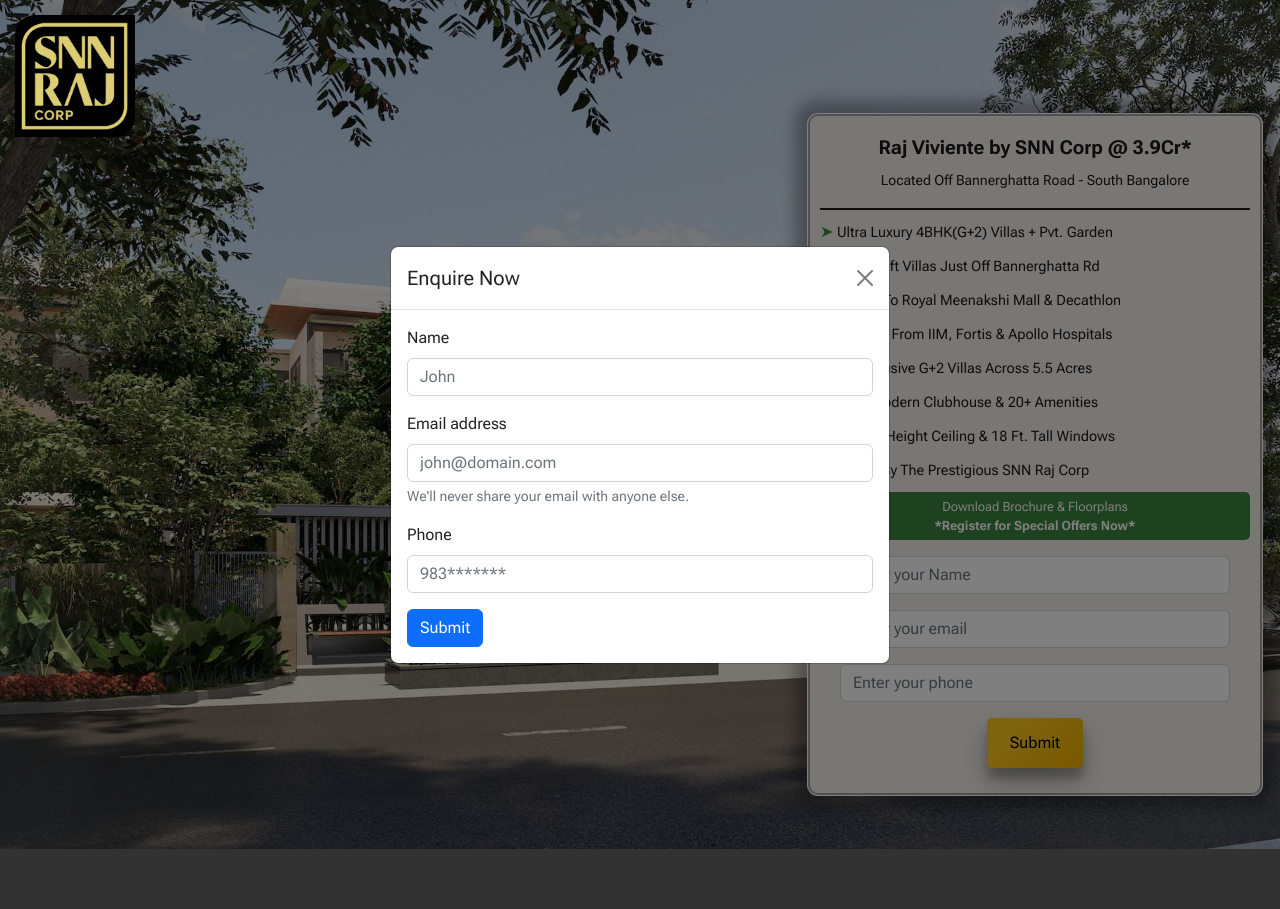
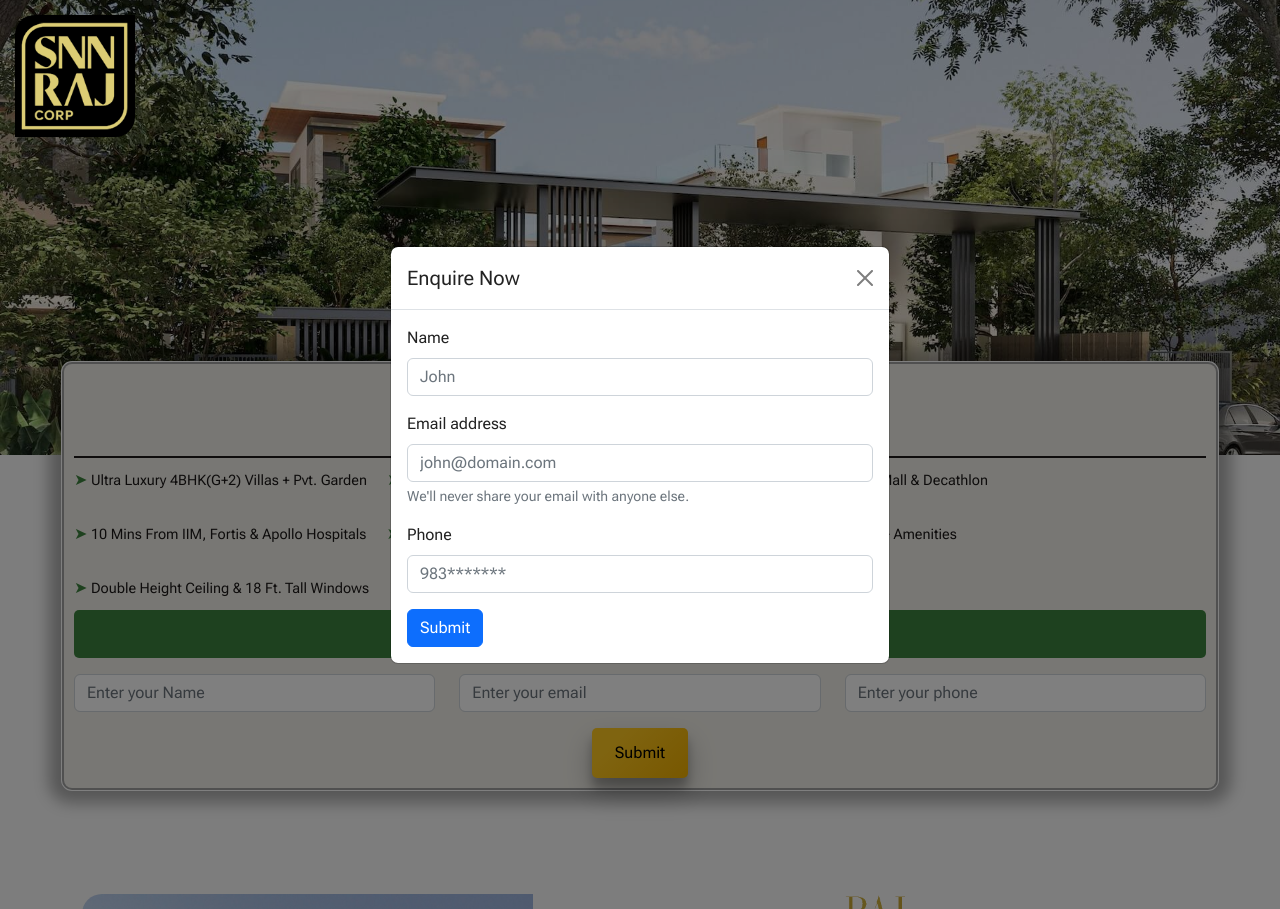
Before and after one commit to Subham043/raj-viviente-landing-page, a PHP site: page / in a window 1280 px wide. Run offline with PHP 8.4, Linux system fonts and the light colour scheme; some libraries are stand-ins or nearby versions.

Commit message:
fixed banner

```diff
--- a/src/assets/rajhighgardens/css/styles.css
+++ b/src/assets/rajhighgardens/css/styles.css
@@ -87,9 +87,15 @@ section{
 
 .banner-holder{
     width: 100%;
-    min-height: 100vh;
+    height: 50vh;
     position: relative;
-    margin-bottom: 50px;
+    z-index: 999;
+}
+
+.banner-holder2{
+    width: 100%;
+    position: relative;
+    /* margin-bottom: calc(45vh + 0.5vw); */
     z-index: 999;
 }
 
@@ -220,7 +226,7 @@ section{
     padding: 150px 0;
 }
 
-.contact-holder::before {
+/* .contact-holder::before {
     position: absolute;
     content: '';
     width: 100%;
@@ -230,7 +236,7 @@ section{
     background: #000;
     opacity: .6;
     z-index: 2;
-}
+} */
 
 .contact-holder .contact-col{
     text-align: center;
@@ -506,8 +512,9 @@ footer .main-footer{
     padding-top: 20px;
 }
 #tophighlights{
-    margin-right: 20px;
-    max-width: 450px;
+    /* margin-right: 20px; */
+    /* max-width: 450px; */
+    max-width: 90%;
     width: 100%;
 }
 #topform {
@@ -516,34 +523,46 @@ footer .main-footer{
 
 .banner-form-container{
     display: flex;
-    justify-content: end;
+    justify-content: center;
     align-items: center;
     flex-wrap: wrap;
     width: 100%;
     height: 100%;
-    position: absolute;
-    top: 0;
+    position: relative;
+    top: -10vh;
     left: 0;
     z-index: 999;
 }
 
-.banner-holder .banner-form-container h1{
+.banner-holder2 .banner-form-container h1{
     font-size: 1.2rem;
 }
 
-.banner-holder .banner-form-container li,.banner-holder .banner-form-container  ul{
+.banner-holder2 .banner-form-container  ul{
+    display: flex;
+    /* justify-content: space-between; */
+    align-items: center;
+    flex-wrap: wrap;
+    gap: 20px;
+}
+
+.banner-holder2 .banner-form-container li{
+    width: auto;
+}
+
+.banner-holder2 .banner-form-container li,.banner-holder2 .banner-form-container  ul{
     list-style: none;
     font-weight: normal !important;
     margin: 0;
     padding: 0;
 }
 
-.banner-holder .banner-form-container li{
+.banner-holder2 .banner-form-container li{
     margin-bottom: 10px;
     font-size: 0.9rem;
 }
 
-.banner-holder .banner-form-container li span{
+.banner-holder2 .banner-form-container li span{
     font-weight: normal;
     font-size: 1rem;
 }
--- a/src/index.php
+++ b/src/index.php
@@ -34,6 +34,10 @@
     <section class="mb-sm-0">
         <div class="banner-holder">
             <img src="assets/rajhighgardens/images/snn-viviente-banners-6.jpg" alt="">
+        </div>
+    </section>
+    <section class="mb-sm-0">
+        <div class="banner-holder2">
             <div class="banner-form-container">
                 <div id="tophighlights">
 
@@ -75,16 +79,16 @@
                             Download Brochure & Floorplans<br><span class='ctanow'><b style="color:#fff;">*Register for
                                     Special Offers Now*</b></span></p>
 
-                        <form id="banner-form" method="post">
-                            <div class="mb-3">
+                        <form id="banner-form" class="row" method="post">
+                            <div class="col-lg-4 col-md-4 col-sm-12 mb-3">
                                 <input type="text" class="form-control" id="name2" name="name"
                                     placeholder="Enter your Name">
                             </div>
-                            <div class="mb-3">
+                            <div class="col-lg-4 col-md-4 col-sm-12 mb-3">
                                 <input type="email" class="form-control" id="email2" name="email"
                                     aria-describedby="emailHelp" placeholder="Enter your email">
                             </div>
-                            <div class="mb-3">
+                            <div class="col-lg-4 col-md-4 col-sm-12 mb-3">
                                 <input type="number" class="form-control" id="phone2" name="phone"
                                     placeholder="Enter your phone">
                             </div>
```
